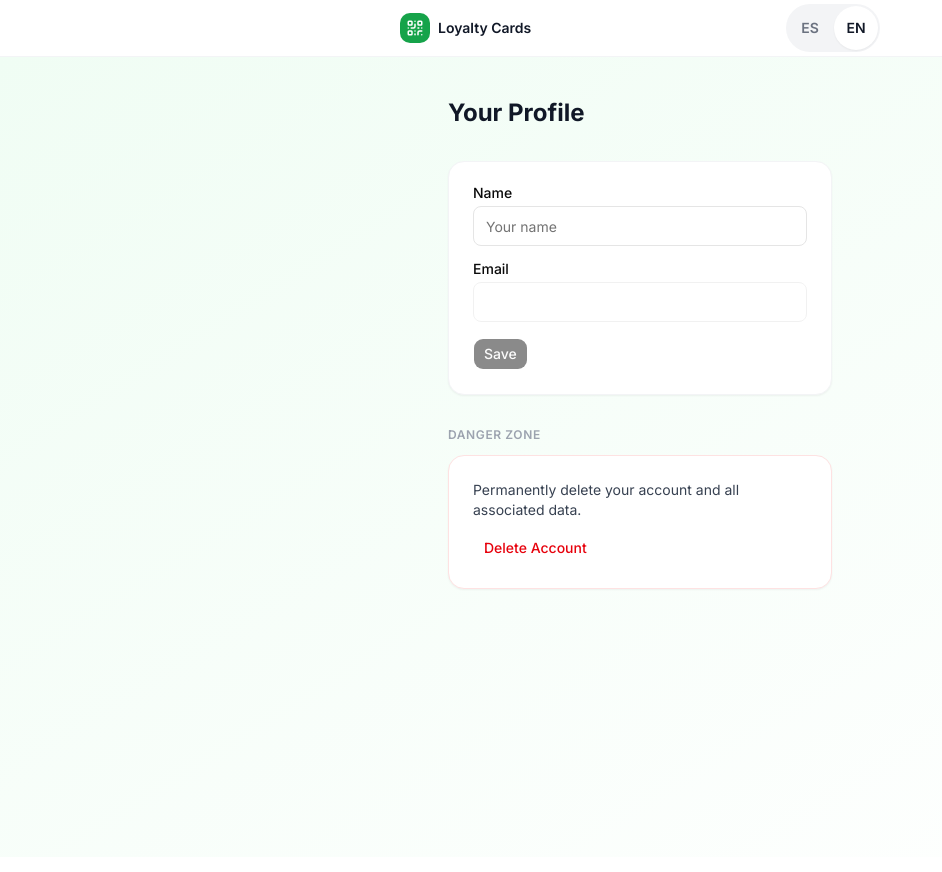
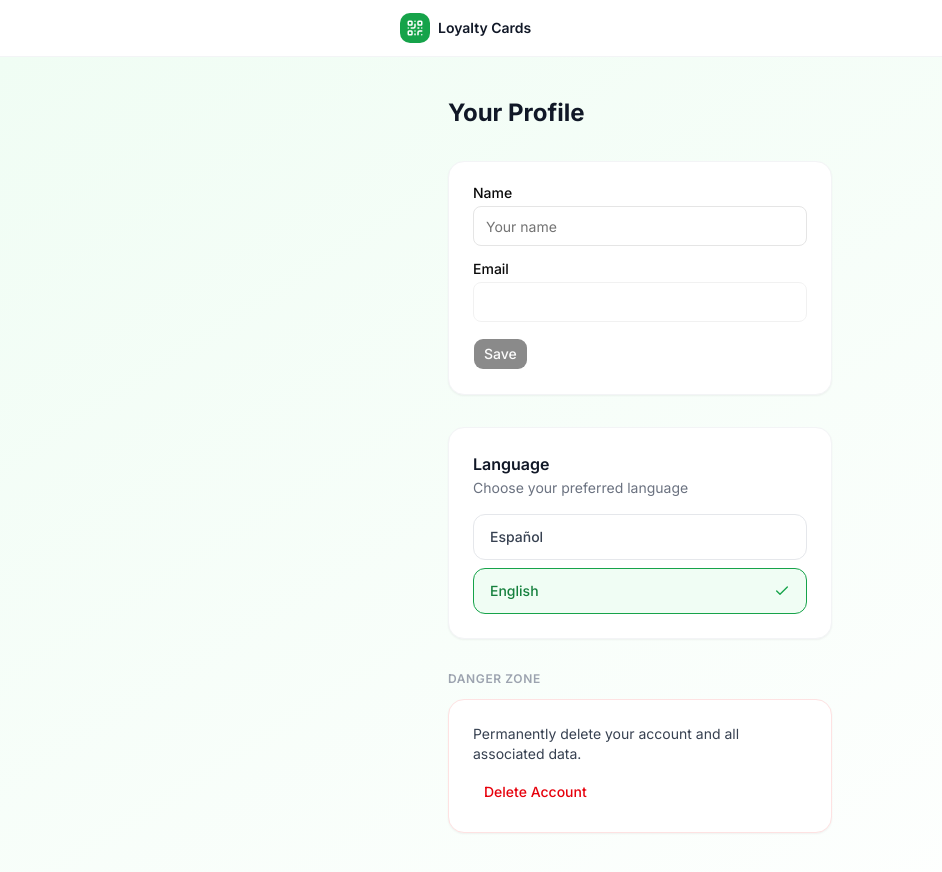
Before and after one commit to alezer/loyalty-cards, a Next.js app in the folder frontend/: page /en/profile in a window 1280 px wide. Shown: the whole page, without its empty margins (0-942 px from the left). Built offline with nearby package versions, Linux system fonts and the light colour scheme; no server answers.

Commit message:
Saving language preference and moving selector to profile

```diff
--- a/frontend/app/[locale]/profile/page.tsx
+++ b/frontend/app/[locale]/profile/page.tsx
@@ -4,6 +4,7 @@ import { useEffect, useState } from 'react'
 import { useTranslations } from 'next-intl'
 import { Eye, EyeOff } from 'lucide-react'
 import { createClient } from '@/lib/supabase/client'
+import { LanguageSelector } from '@/components/LanguageSelector'
 import { Button } from '@/components/ui/button'
 import { Input } from '@/components/ui/input'
 import { Label } from '@/components/ui/label'
@@ -139,6 +140,15 @@ export default function ProfilePage() {
           </form>
         </section>
 
+        {/* Language */}
+        <section className="bg-white rounded-2xl shadow-sm border border-gray-100 p-6 flex flex-col gap-4">
+          <div>
+            <h2 className="font-semibold text-gray-900">{t('language.title')}</h2>
+            <p className="text-sm text-gray-500 mt-0.5">{t('language.subtitle')}</p>
+          </div>
+          <LanguageSelector />
+        </section>
+
         {/* Change password — only for email/password accounts */}
         {isEmailUser && (
           <section className="bg-white rounded-2xl shadow-sm border border-gray-100 p-6 flex flex-col gap-5">
--- a/frontend/components/LanguageSelector.tsx
+++ b/frontend/components/LanguageSelector.tsx
@@ -1,16 +1,16 @@
 'use client'
 
-import { useLocale, useTranslations } from 'next-intl'
+import { useLocale } from 'next-intl'
 import { useTransition } from 'react'
+import { Check } from 'lucide-react'
 import { usePathname, useRouter } from '@/i18n/navigation'
 
 const LOCALES = [
-  { code: 'es', label: 'ES' },
-  { code: 'en', label: 'EN' },
+  { code: 'es', nativeName: 'Español' },
+  { code: 'en', nativeName: 'English' },
 ] as const
 
 export function LanguageSelector() {
-  const t = useTranslations('nav')
   const locale = useLocale()
   const pathname = usePathname()
   const router = useRouter()
@@ -23,31 +23,28 @@ export function LanguageSelector() {
   }
 
   return (
-    <div
-      role="group"
-      aria-label={t('language')}
-      className="flex items-center bg-gray-100 rounded-full p-0.5 gap-0.5"
-    >
-      {LOCALES.map(({ code, label }) => (
+    <div className="flex flex-col gap-2">
+      {LOCALES.map(({ code, nativeName }) => {
+        const isActive = locale === code
+        return (
           <button
             key={code}
             onClick={() => handleChange(code)}
-          disabled={isPending || locale === code}
-          aria-pressed={locale === code}
+            disabled={isPending}
+            aria-pressed={isActive}
             className={[
-            // Minimum 44×44 px touch target (PWA requirement)
-            'min-h-[44px] min-w-[44px] rounded-full text-sm font-semibold transition-all duration-150',
-            locale === code
-              ? 'bg-white text-gray-900 shadow-sm'
-              : 'text-gray-500 hover:text-gray-700 active:scale-95',
+              'flex items-center justify-between w-full px-4 py-3 rounded-xl border text-sm font-medium transition-all duration-150 text-left',
+              isActive
+                ? 'border-brand-600 bg-brand-50 text-brand-700'
+                : 'border-gray-200 bg-white text-gray-700 hover:border-gray-300 hover:bg-gray-50 active:scale-[0.99]',
               isPending && 'opacity-50',
-          ]
-            .filter(Boolean)
-            .join(' ')}
+            ].filter(Boolean).join(' ')}
           >
-          {label}
+            <span>{nativeName}</span>
+            {isActive && <Check size={16} className="text-brand-600" />}
           </button>
-      ))}
+        )
+      })}
     </div>
   )
 }
--- a/frontend/components/Navbar.tsx
+++ b/frontend/components/Navbar.tsx
@@ -4,7 +4,6 @@ import { useEffect, useRef, useState } from 'react'
 import { useTranslations } from 'next-intl'
 import { QrCode, UserRound, FileText, Mail, LogOut, Menu } from 'lucide-react'
 import { Link, useRouter } from '@/i18n/navigation'
-import { LanguageSelector } from './LanguageSelector'
 import { createClient } from '@/lib/supabase/client'
 
 export function Navbar() {
@@ -63,7 +62,6 @@ export function Navbar() {
 
         {/* Right side */}
         <div className="flex items-center gap-1">
-          <LanguageSelector />
           {isLoggedIn && (
             <div ref={menuRef} className="relative">
               <button
--- a/frontend/i18n/routing.ts
+++ b/frontend/i18n/routing.ts
@@ -4,4 +4,5 @@ export const routing = defineRouting({
   locales: ['es', 'en'],
   defaultLocale: 'es',
   localePrefix: 'always',
+  localeCookie: true,
 })
--- a/frontend/messages/en.json
+++ b/frontend/messages/en.json
@@ -243,6 +243,10 @@
     "namePlaceholder": "Your name",
     "emailLabel": "Email",
     "savedConfirmation": "Changes saved",
+    "language": {
+      "title": "Language",
+      "subtitle": "Choose your preferred language"
+    },
     "password": {
       "title": "Change Password",
       "newLabel": "New password",
--- a/frontend/messages/es.json
+++ b/frontend/messages/es.json
@@ -243,6 +243,10 @@
     "namePlaceholder": "Tu nombre",
     "emailLabel": "Correo electrónico",
     "savedConfirmation": "Cambios guardados",
+    "language": {
+      "title": "Idioma",
+      "subtitle": "Elige tu idioma preferido"
+    },
     "password": {
       "title": "Cambiar contraseña",
       "newLabel": "Nueva contraseña",
```
Lines whose indentation alone changed are shown as unchanged.
